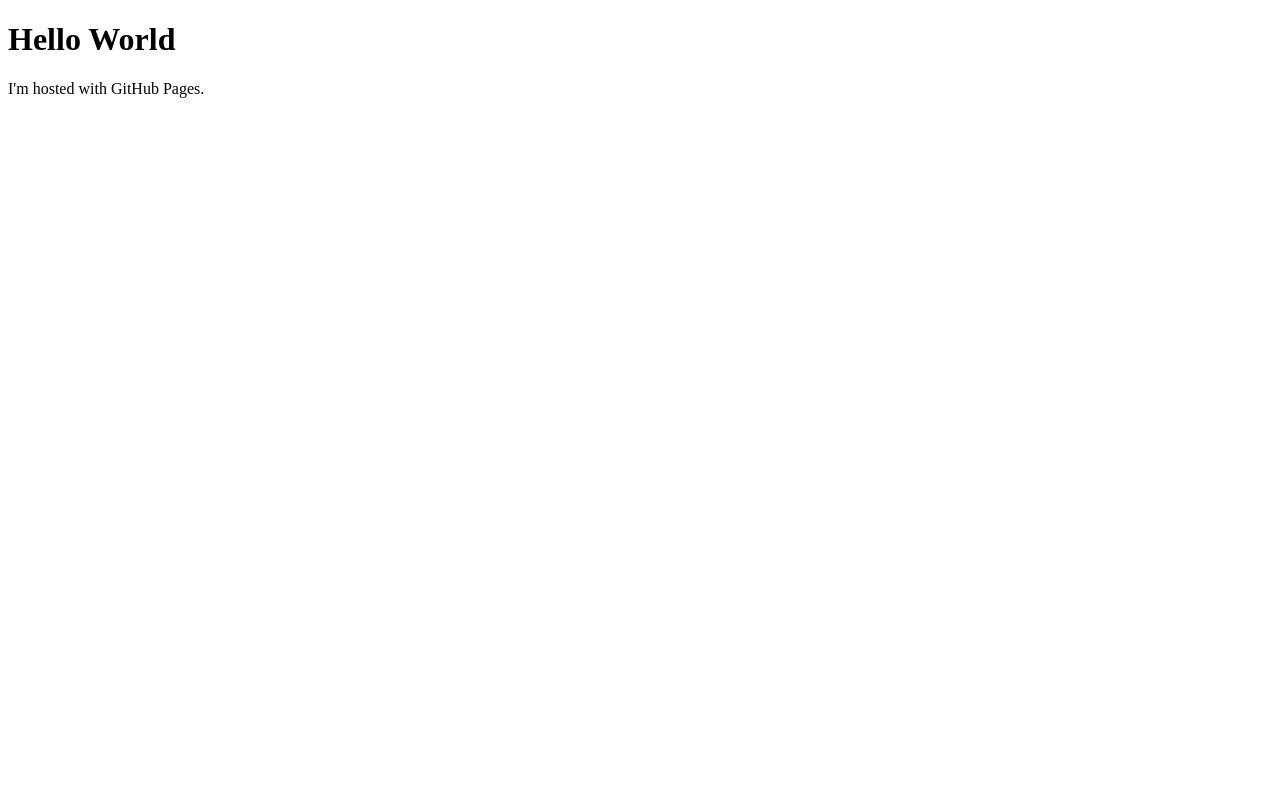
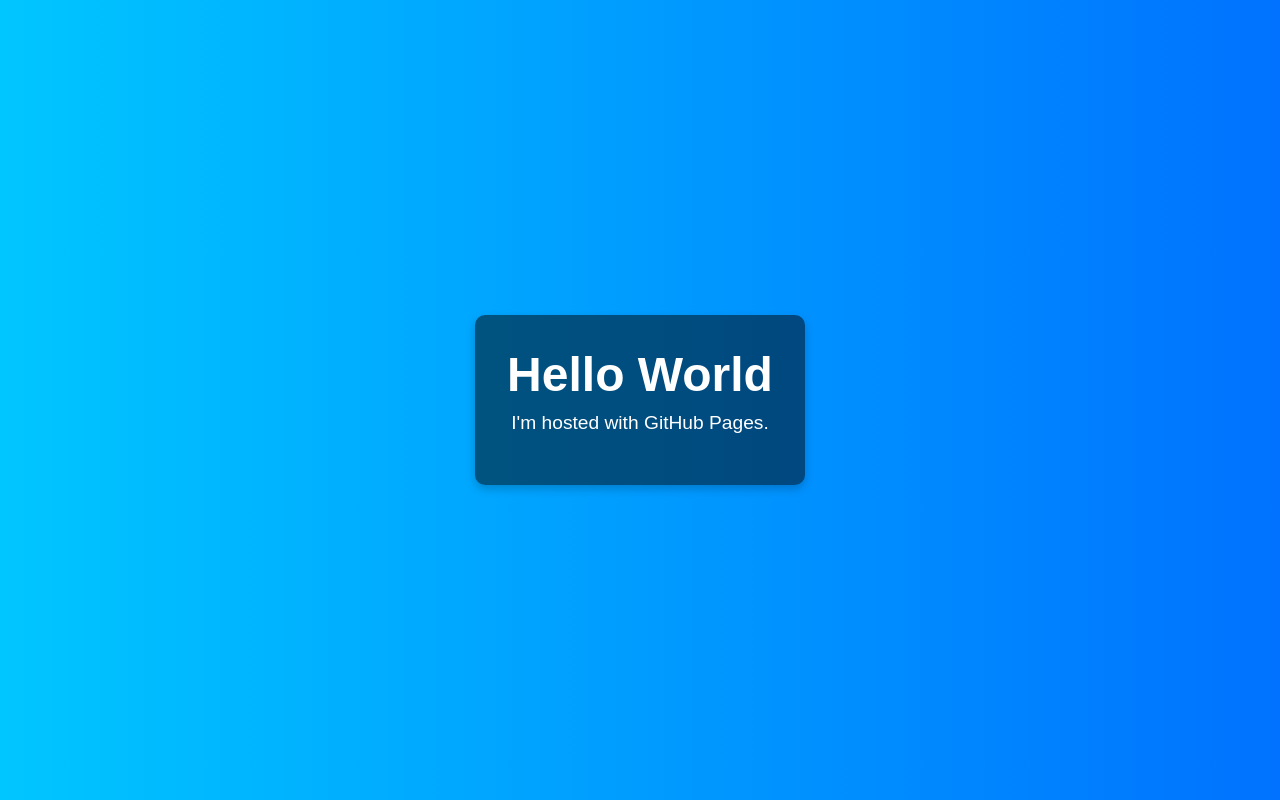
Before and after one commit to LukeWarm34/LukeWarm34.github.io, a plain HTML site: page index.html in a window 1280 px wide. Drawn offline with Linux system fonts and the light colour scheme.

Commit message:
Update index.html

```diff
--- a/index.html
+++ b/index.html
@@ -1,7 +1,42 @@
 <!DOCTYPE html>
-<html>
+<html lang="en">
+<head>
+    <meta charset="UTF-8">
+    <meta name="viewport" content="width=device-width, initial-scale=1.0">
+    <title>Hello World</title>
+    <style>
+        body {
+            font-family: 'Arial', sans-serif;
+            background: linear-gradient(to right, #00c6ff, #0072ff);
+            color: white;
+            text-align: center;
+            display: flex;
+            flex-direction: column;
+            justify-content: center;
+            align-items: center;
+            height: 100vh;
+            margin: 0;
+        }
+        h1 {
+            font-size: 3em;
+            margin: 0;
+        }
+        p {
+            font-size: 1.2em;
+            margin-top: 0.5em;
+        }
+        .container {
+            background: rgba(0, 0, 0, 0.5);
+            padding: 2em;
+            border-radius: 10px;
+            box-shadow: 0 4px 10px rgba(0, 0, 0, 0.2);
+        }
+    </style>
+</head>
 <body>
-<h1>Hello World</h1>
-<p>I'm hosted with GitHub Pages.</p>
+    <div class="container">
+        <h1>Hello World</h1>
+        <p>I'm hosted with GitHub Pages.</p>
+    </div>
 </body>
 </html>
```
